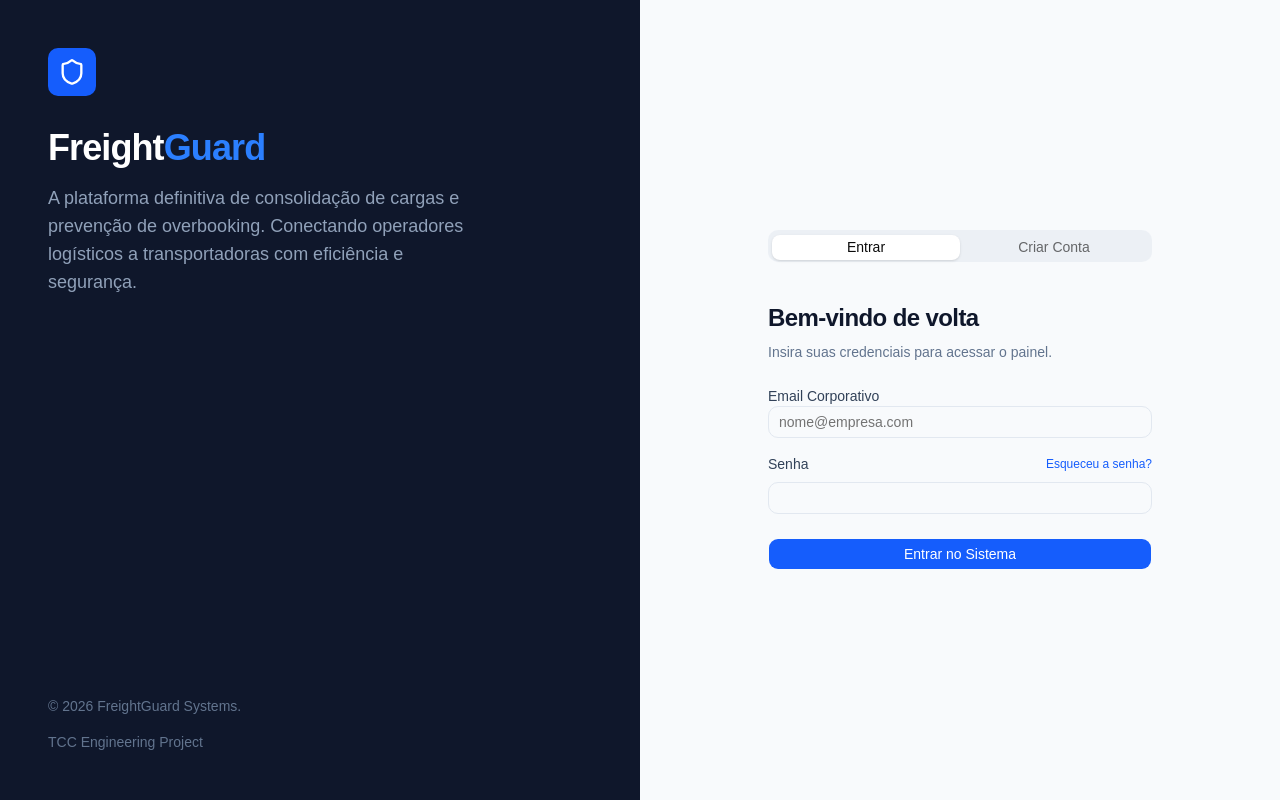
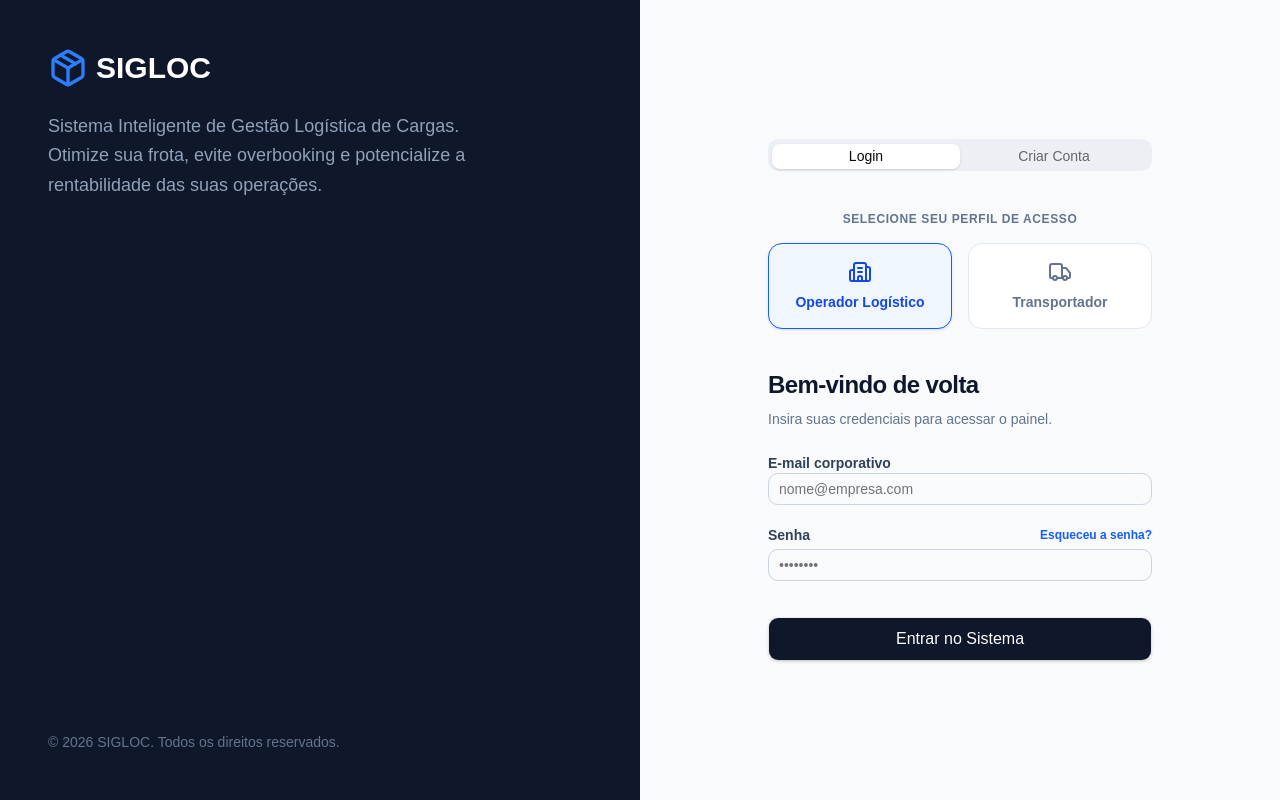
Before and after one commit to cfyascf/freight-guard, a React (Vite) app in the folder freight-guard-ui/: page /login in a window 1280 px wide. Built offline with nearby package versions, Linux system fonts and the light colour scheme.

Commit message:
feat: implement dynamic routing for user roles in Auth and route guards

```diff
--- a/freight-guard-ui/src/pages/Auth.jsx
+++ b/freight-guard-ui/src/pages/Auth.jsx
@@ -1,5 +1,5 @@
 import { useState } from "react"
-import { Building2, Shield, Truck } from "lucide-react"
+import { Building2, Shield, Truck, Package } from "lucide-react"
 import { Link, useLocation, useNavigate } from "react-router-dom"
 
 import { useAuth } from "@/contexts/AuthContext"
@@ -7,6 +7,8 @@ import { ROLES } from "@/constants/roles"
 import { Button } from "@/components/ui/button"
 import { Input } from "@/components/ui/input"
 import { Tabs, TabsContent, TabsList, TabsTrigger } from "@/components/ui/tabs"
+// Função de redirecionamento dinâmico que criamos
+import { getDefaultRouteForRole } from "@/routes/route-guards"
 
 export default function Auth() {
   const [accountType, setAccountType] = useState(ROLES.CONTRACTOR)
@@ -14,165 +16,225 @@ export default function Auth() {
   const location = useLocation()
   const { login, register } = useAuth()
 
+  // Mantém na aba certa dependendo de qual URL o usuário acessou (/login ou /register)
   const activeTab = location.pathname === "/register" ? "register" : "login"
 
+  // CORREÇÃO: Redirecionamento inteligente de Login
   const handleLogin = (e) => {
     e.preventDefault()
+
+    // Simula o login passando o role selecionado
     login({ role: accountType })
-    const nextPath = location.state?.from?.pathname || "/dashboard"
+
+    // Descobre para onde o usuário deve ir
+    const defaultRoute = getDefaultRouteForRole(accountType)
+
+    // Se ele tentou acessar um link privado antes de logar, manda pra lá. Se não, manda pra Home dele.
+    const nextPath = location.state?.from?.pathname || defaultRoute
+
     navigate(nextPath, { replace: true })
+  }
+
+  // CORREÇÃO: Redirecionamento inteligente ao Criar Conta
+  const handleRegister = (e) => {
+    e.preventDefault()
+
+    register({ role: accountType })
+
+    // Manda direto para o dashboard correto
+    navigate(getDefaultRouteForRole(accountType), { replace: true })
   }
 
   return (
     <div className="flex min-h-screen bg-slate-50 font-sans">
-
-      {/* Lado Esquerdo: Branding / Apresentação */}
+      {/* Banner Esquerdo - Branding (Oculto no Mobile) */}
       <div className="hidden w-1/2 flex-col justify-between bg-slate-900 p-12 text-white lg:flex">
         <div>
-          <div className="mb-8 flex h-12 w-12 items-center justify-center rounded-lg bg-blue-600">
-            <Shield size={28} className="text-white" />
+          <div className="flex items-center gap-2 text-3xl font-bold">
+            <Package className="h-10 w-10 text-blue-500" />
+            SIGLOC
           </div>
-          <h1 className="mb-4 text-4xl font-bold tracking-tight">
-            Freight<span className="text-blue-500">Guard</span>
-          </h1>
-          <p className="max-w-md text-lg text-slate-400">
-            A plataforma definitiva de consolidação de cargas e prevenção de overbooking.
-            Conectando operadores logísticos a transportadoras com eficiência e segurança.
+          <p className="mt-6 max-w-md text-lg leading-relaxed text-slate-400">
+            Sistema Inteligente de Gestão Logística de Cargas. Otimize sua
+            frota, evite overbooking e potencialize a rentabilidade das suas
+            operações.
           </p>
         </div>
-
-        <div className="space-y-4 text-sm text-slate-500">
-          <p>&copy; 2026 FreightGuard Systems.</p>
-          <p>TCC Engineering Project</p>
+        <div className="text-sm font-medium text-slate-500">
+          © 2026 SIGLOC. Todos os direitos reservados.
         </div>
       </div>
 
-      {/* Lado Direito: Formulários */}
+      {/* Painel Direito - Formulários */}
       <div className="flex w-full flex-col justify-center px-8 sm:px-16 lg:w-1/2 xl:px-32">
         <div className="mx-auto w-full max-w-md">
-
           <Tabs defaultValue={activeTab} className="w-full">
             <TabsList className="mb-8 grid w-full grid-cols-2 bg-slate-200/50 p-1">
-              <TabsTrigger value="login" className="data-[state=active]:bg-white data-[state=active]:shadow-sm">
-                Entrar
+              <TabsTrigger
+                value="login"
+                className="data-[state=active]:bg-white data-[state=active]:shadow-sm"
+              >
+                Login
               </TabsTrigger>
-              <TabsTrigger value="register" className="data-[state=active]:bg-white data-[state=active]:shadow-sm">
+              <TabsTrigger
+                value="register"
+                className="data-[state=active]:bg-white data-[state=active]:shadow-sm"
+              >
                 Criar Conta
               </TabsTrigger>
             </TabsList>
 
-            {/* ABA DE LOGIN */}
-            <TabsContent value="login" className="space-y-6">
-              <div className="space-y-2 text-center lg:text-left">
-                <h2 className="text-2xl font-bold tracking-tight text-slate-900">Bem-vindo de volta</h2>
-                <p className="text-sm text-slate-500">Insira suas credenciais para acessar o painel.</p>
+            {/* Seleção de Perfil (Aparece em ambas as abas) */}
+            <div className="mb-8">
+              <p className="mb-4 text-center text-xs font-bold tracking-wider text-slate-500 uppercase">
+                Selecione seu perfil de acesso
+              </p>
+              <div className="grid grid-cols-2 gap-4">
+                <div
+                  className={`flex cursor-pointer flex-col items-center justify-center rounded-xl border p-4 transition-all ${
+                    accountType === ROLES.CONTRACTOR
+                      ? "border-blue-600 bg-blue-50 text-blue-700 shadow-sm"
+                      : "border-slate-200 bg-white text-slate-500 hover:border-slate-300 hover:bg-slate-50"
+                  }`}
+                  onClick={() => setAccountType(ROLES.CONTRACTOR)}
+                >
+                  <Building2 className="mb-2 h-6 w-6" />
+                  <span className="text-center text-sm font-semibold">
+                    Operador Logístico
+                  </span>
+                </div>
+
+                <div
+                  className={`flex cursor-pointer flex-col items-center justify-center rounded-xl border p-4 transition-all ${
+                    accountType === ROLES.CARRIER
+                      ? "border-blue-600 bg-blue-50 text-blue-700 shadow-sm"
+                      : "border-slate-200 bg-white text-slate-500 hover:border-slate-300 hover:bg-slate-50"
+                  }`}
+                  onClick={() => setAccountType(ROLES.CARRIER)}
+                >
+                  <Truck className="mb-2 h-6 w-6" />
+                  <span className="text-center text-sm font-semibold">
+                    Transportador
+                  </span>
+                </div>
+              </div>
+            </div>
+
+            {/* Conteúdo Aba Login */}
+            <TabsContent
+              value="login"
+              className="animate-in space-y-6 duration-500 fade-in-50"
+            >
+              <div className="space-y-2 text-center md:text-left">
+                <h1 className="text-2xl font-bold tracking-tight text-slate-900">
+                  Bem-vindo de volta
+                </h1>
+                <p className="text-sm text-slate-500">
+                  Insira suas credenciais para acessar o painel.
+                </p>
               </div>
 
-              <form onSubmit={handleLogin} className="space-y-4">
-                <div className="space-y-2">
-                  <label className="text-sm font-medium text-slate-700" htmlFor="email">Email Corporativo</label>
-                  <Input id="email" type="email" placeholder="nome@empresa.com" required className="border-slate-200" />
+              <form onSubmit={handleLogin} className="space-y-5">
+                <div className="space-y-1">
+                  <label className="text-sm font-semibold text-slate-700">
+                    E-mail corporativo
+                  </label>
+                  <Input
+                    type="email"
+                    placeholder="nome@empresa.com"
+                    required
+                    className="border-slate-300"
+                  />
+                </div>
+                <div className="space-y-1">
+                  <div className="flex items-center justify-between">
+                    <label className="text-sm font-semibold text-slate-700">
+                      Senha
+                    </label>
+                    <Link
+                      to="#"
+                      className="text-xs font-semibold text-blue-600 hover:text-blue-700"
+                    >
+                      Esqueceu a senha?
+                    </Link>
+                  </div>
+                  <Input
+                    type="password"
+                    placeholder="••••••••"
+                    required
+                    className="border-slate-300"
+                  />
                 </div>
 
-                <div className="space-y-2">
-                  <div className="flex items-center justify-between">
-                    <label className="text-sm font-medium text-slate-700" htmlFor="password">Senha</label>
-                    <Link to="/auth" className="text-xs font-medium text-blue-600 hover:underline">Esqueceu a senha?</Link>
-                  </div>
-                  <Input id="password" type="password" required className="border-slate-200" />
-                </div>
-
-                <Button type="submit" className="w-full bg-blue-600 text-white hover:bg-blue-700 mt-2">
+                <Button
+                  type="submit"
+                  className="mt-4 h-11 w-full bg-slate-900 text-base text-white shadow-sm hover:bg-slate-800"
+                >
                   Entrar no Sistema
                 </Button>
               </form>
             </TabsContent>
 
-            {/* ABA DE REGISTRO */}
-            <TabsContent value="register" className="space-y-6">
-              <div className="space-y-2 text-center lg:text-left">
-                <h2 className="text-2xl font-bold tracking-tight text-slate-900">Nova Conta</h2>
-                <p className="text-sm text-slate-500">Selecione seu perfil e preencha os dados.</p>
+            {/* Conteúdo Aba Criar Conta */}
+            <TabsContent
+              value="register"
+              className="animate-in space-y-6 duration-500 fade-in-50"
+            >
+              <div className="space-y-2 text-center md:text-left">
+                <h1 className="text-2xl font-bold tracking-tight text-slate-900">
+                  Crie sua conta
+                </h1>
+                <p className="text-sm text-slate-500">
+                  Preencha os dados abaixo para iniciar no SIGLOC.
+                </p>
               </div>
 
-              <form className="space-y-4">
-                {/* Seleção de Perfil (Role) */}
-                <div className="grid grid-cols-2 gap-4 pb-2">
-                  <button
-                    type="button"
-                    onClick={() => setAccountType(ROLES.CONTRACTOR)}
-                    className={`cursor-pointer rounded-xl border p-4 text-center transition-all ${
-                      accountType === ROLES.CONTRACTOR
-                        ? "border-blue-600 bg-blue-50/50 shadow-sm"
-                        : "border-slate-200 bg-white hover:border-slate-300"
-                    }`}
-                  >
-                    <Building2
-                      size={24}
-                      className={`mx-auto mb-2 ${accountType === ROLES.CONTRACTOR ? "text-blue-600" : "text-slate-400"}`}
-                    />
-                    <p
-                      className={`text-sm font-medium ${accountType === ROLES.CONTRACTOR ? "text-blue-900" : "text-slate-700"}`}
-                    >
-                      Operador Logistico
-                    </p>
-                    <p className="mt-1 text-[10px] text-slate-500">Contratar fretes</p>
-                  </button>
-
-                  <button
-                    type="button"
-                    onClick={() => setAccountType(ROLES.CARRIER)}
-                    className={`cursor-pointer rounded-xl border p-4 text-center transition-all ${
-                      accountType === ROLES.CARRIER
-                        ? "border-blue-600 bg-blue-50/50 shadow-sm"
-                        : "border-slate-200 bg-white hover:border-slate-300"
-                    }`}
-                  >
-                    <Truck
-                      size={24}
-                      className={`mx-auto mb-2 ${accountType === ROLES.CARRIER ? "text-blue-600" : "text-slate-400"}`}
-                    />
-                    <p
-                      className={`text-sm font-medium ${accountType === ROLES.CARRIER ? "text-blue-900" : "text-slate-700"}`}
-                    >
-                      Transportadora
-                    </p>
-                    <p className="mt-1 text-[10px] text-slate-500">Realizar fretes</p>
-                  </button>
+              <form onSubmit={handleRegister} className="space-y-5">
+                <div className="space-y-1">
+                  <label className="text-sm font-semibold text-slate-700">
+                    Nome da Empresa / Razão Social
+                  </label>
+                  <Input
+                    type="text"
+                    placeholder="Ex: Rumo Transportes LTDA"
+                    required
+                    className="border-slate-300"
+                  />
                 </div>
-
-                <div className="space-y-2">
-                  <label className="text-sm font-medium text-slate-700" htmlFor="companyName">Nome da Empresa</label>
-                  <Input id="companyName" type="text" placeholder="Razão Social" required className="border-slate-200" />
+                <div className="space-y-1">
+                  <label className="text-sm font-semibold text-slate-700">
+                    E-mail corporativo
+                  </label>
+                  <Input
+                    type="email"
+                    placeholder="nome@empresa.com"
+                    required
+                    className="border-slate-300"
+                  />
                 </div>
-
-                <div className="space-y-2">
-                  <label className="text-sm font-medium text-slate-700" htmlFor="regEmail">Email Corporativo</label>
-                  <Input id="regEmail" type="email" placeholder="nome@empresa.com" required className="border-slate-200" />
-                </div>
-
-                <div className="space-y-2">
-                  <label className="text-sm font-medium text-slate-700" htmlFor="regPassword">Senha</label>
-                  <Input id="regPassword" type="password" required className="border-slate-200" />
+                <div className="space-y-1">
+                  <label className="text-sm font-semibold text-slate-700">
+                    Senha
+                  </label>
+                  <Input
+                    type="password"
+                    placeholder="Crie uma senha forte"
+                    required
+                    className="border-slate-300"
+                  />
                 </div>
 
                 <Button
-                  type="button"
-                  className="w-full bg-slate-900 text-white hover:bg-slate-800 mt-2"
-                  onClick={() => {
-                    register({ role: accountType })
-                    navigate("/dashboard", { replace: true })
-                  }}
+                  type="submit"
+                  className="mt-4 h-11 w-full bg-slate-900 text-base text-white shadow-sm hover:bg-slate-800"
                 >
                   Criar Conta
                 </Button>
               </form>
             </TabsContent>
-
           </Tabs>
         </div>
       </div>
-
     </div>
   )
 }
--- a/freight-guard-ui/src/routes/route-guards.jsx
+++ b/freight-guard-ui/src/routes/route-guards.jsx
@@ -2,29 +2,41 @@
 import { Navigate, Outlet, useLocation } from "react-router-dom"
 import { useAuth } from "@/contexts/AuthContext"
 import { ROLES } from "@/constants/roles"
+
+// NOVA FUNÇÃO: Centraliza a rota principal (Home) de cada perfil
+export function getDefaultRouteForRole(role) {
+  switch (role) {
+    case ROLES.CARRIER:
+      return "/carrier-dashboard" // Dashboard do Transportador
+    case ROLES.CONTRACTOR:
+      return "/contractor-dashboard" // Dashboard do Contratante (Ajuste se o seu for apenas "/dashboard")
+    case ROLES.DEVELOPER:
+      return "/contractor-dashboard" // Dev tem acesso a tudo, cai na tela principal
+    default:
+      return "/"
+  }
+}
 
 export function RequireAuth() {
   const { isAuthenticated } = useAuth()
   const location = useLocation()
 
   if (!isAuthenticated) {
-    // Send the user to login page but store the location they tried to access,
-    // so they can be redirected to it after they login
+    // Guarda a localização que ele tentou acessar para mandar de volta após o login
     return <Navigate to="/login" state={{ from: location }} replace />
   }
 
-  // Outlet renders the matched child route
   return <Outlet />
 }
 
 export function PublicOnly() {
-  const { isAuthenticated } = useAuth()
+  const { isAuthenticated, user } = useAuth()
 
   if (isAuthenticated) {
-    return <Navigate to="/dashboard" replace />
+    // CORREÇÃO: Em vez de mandar todos pro "/dashboard", manda pro lugar certo
+    return <Navigate to={getDefaultRouteForRole(user?.role)} replace />
   }
 
-  // Outlet renders the matched child route
   return <Outlet />
 }
 
@@ -35,9 +47,9 @@ export function RequireRole({ allowedRoles }) {
     user.role === ROLES.DEVELOPER || allowedRoles.includes(user.role)
 
   if (!hasRoleAccess) {
-    return <Navigate to="/dashboard" replace />
+    // CORREÇÃO: Se ele tentar acessar uma URL proibida, é devolvido pro seu próprio painel
+    return <Navigate to={getDefaultRouteForRole(user?.role)} replace />
   }
 
-  // Outlet renders the matched child route
   return <Outlet />
 }
```
